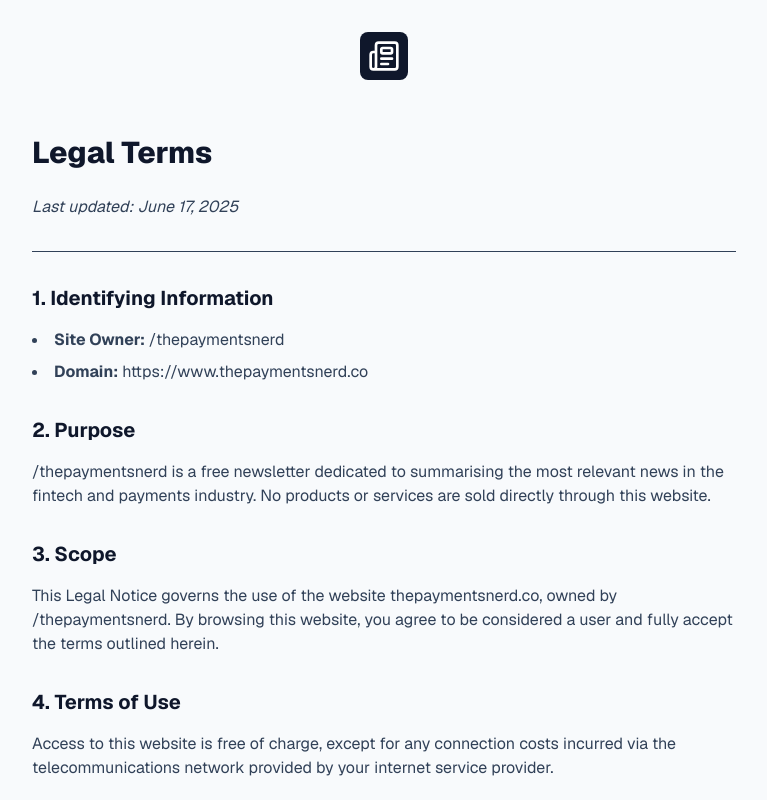
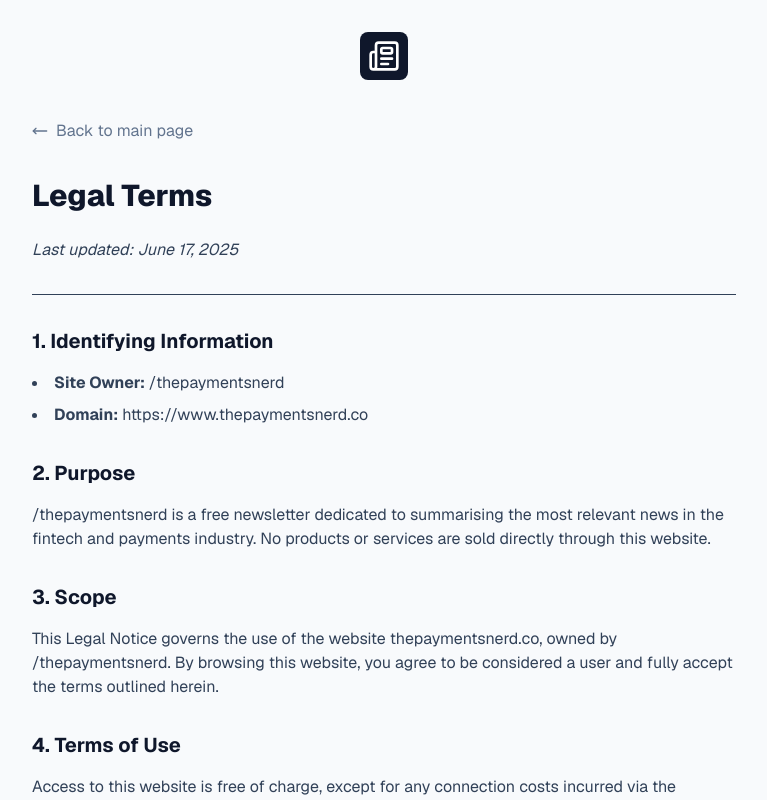
Before and after one commit to cesarhdzmorado/thepaymentsnerdv2, a Next.js app in the folder web/: page /legal in a window 1280 px wide. Shown: the top 800 px of the page, without its empty margins (256-1023 px from the left). Built offline with nearby package versions, Linux system fonts and the light colour scheme.

Commit message:
Add back to home link on legal pages.

```diff
--- a/web/components/LegalPageLayout.tsx
+++ b/web/components/LegalPageLayout.tsx
@@ -1,8 +1,9 @@
-// components/LegalPageLayout.tsx
-import Link from 'next/link'; // <-- The import is added here
+// web/components/LegalPageLayout.tsx
+import Link from 'next/link';
 import type { ReactNode } from 'react';
 import { Logo } from '@/components/Logo';
 import { Footer } from '@/components/Footer';
+import { MoveLeft } from 'lucide-react'; // <-- Step 1: Import the icon
 
 interface LegalPageLayoutProps {
   title: string;
@@ -13,14 +14,25 @@
   return (
     <div className="bg-slate-50 font-sans text-slate-800 antialiased">
       <main className="max-w-3xl mx-auto p-4 sm:p-8">
-        <header className="text-center mb-12">
+        <header className="text-center mb-8"> {/* Adjusted margin bottom */}
           <div className="inline-block">
-            {/* The <a> tag is now a <Link> tag */}
             <Link href="/" aria-label="Back to homepage">
               <Logo />
             </Link>
           </div>
         </header>
+
+        {/* --- Step 2: Add the "Back to Home" link here --- */}
+        <div className="mb-8">
+          <Link
+            href="/"
+            className="inline-flex items-center gap-2 text-slate-500 hover:text-slate-900 transition-colors group"
+          >
+            <MoveLeft className="h-4 w-4 transition-transform group-hover:-translate-x-1" />
+            <span>Back to main page</span>
+          </Link>
+        </div>
+        {/* ------------------------------------------- */}
 
         <article className="text-slate-700">
           <h1 className="text-3xl font-extrabold text-slate-900 mb-6">{title}</h1>
```
